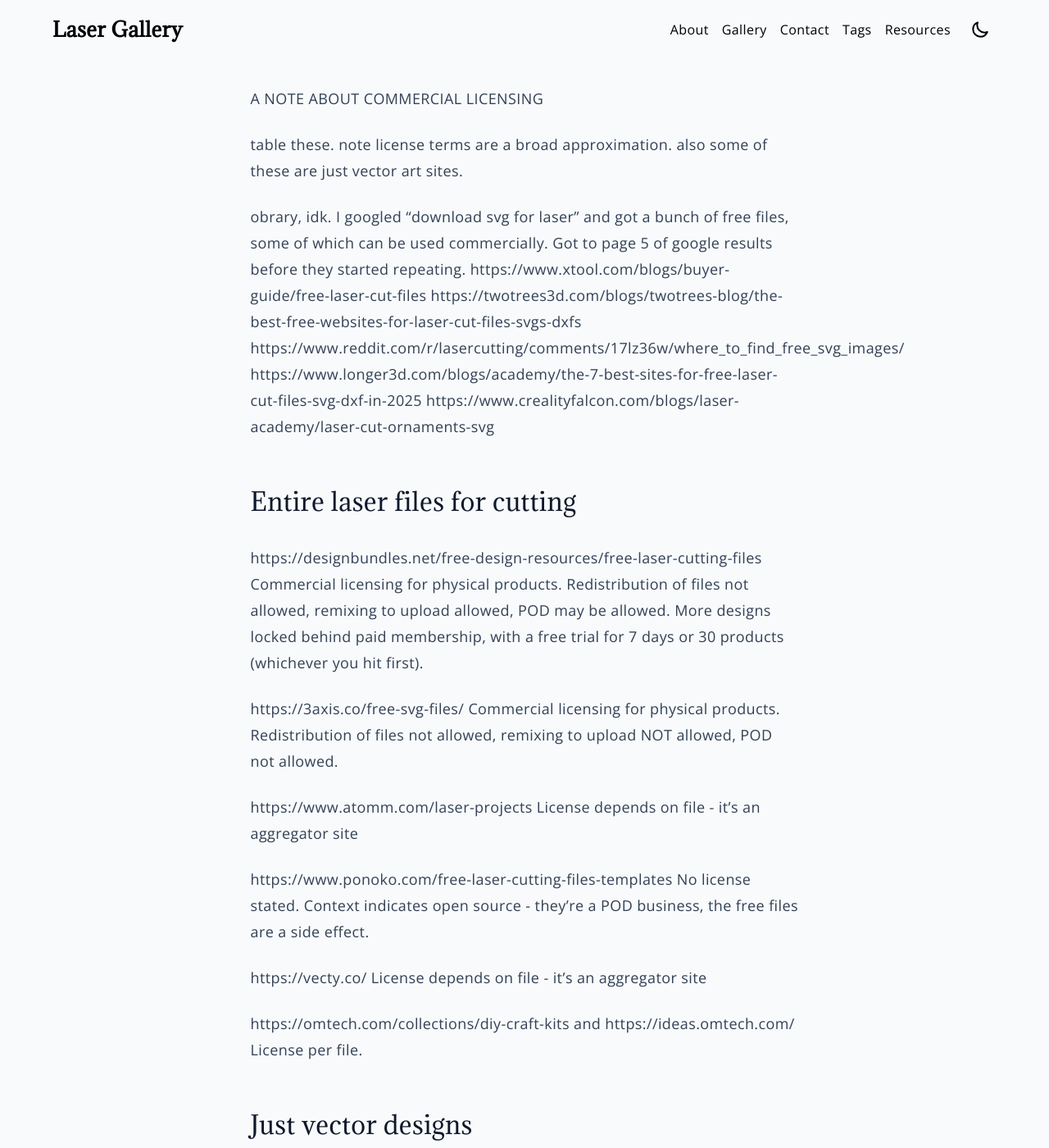
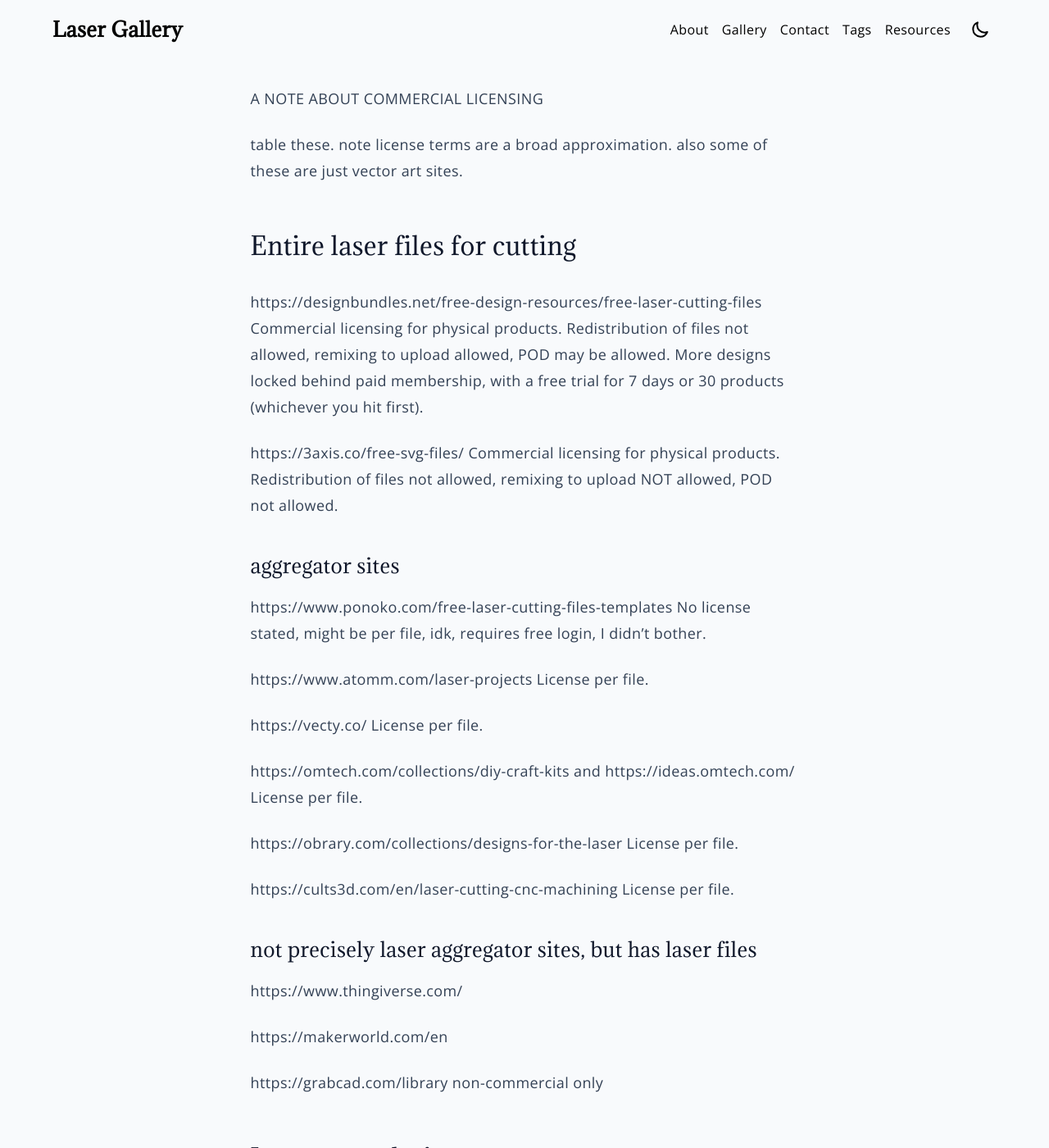
Before and after one commit to paper-engineer/laser-gallery, a Jekyll site: the page built from docs/_pages/file-libraries.md, in a window 1280 px wide and 1400 px high. Shown: the whole window at 82% size. Built offline with Jekyll 4.4.1, drawn with Linux system fonts in a browser that asks for light colours.

Commit message:
Update file-libraries.md

```diff
--- a/docs/_pages/file-libraries.md
+++ b/docs/_pages/file-libraries.md
@@ -7,8 +7,6 @@ A NOTE ABOUT COMMERCIAL LICENSING
 
 table these. note license terms are a broad approximation. also some of these are just vector art sites.
 
-obrary, idk. I googled "download svg for laser" and got a bunch of free files, some of which can be used commercially. Got to page 5 of google results before they started repeating. https://www.xtool.com/blogs/buyer-guide/free-laser-cut-files https://twotrees3d.com/blogs/twotrees-blog/the-best-free-websites-for-laser-cut-files-svgs-dxfs https://www.reddit.com/r/lasercutting/comments/17lz36w/where_to_find_free_svg_images/ https://www.longer3d.com/blogs/academy/the-7-best-sites-for-free-laser-cut-files-svg-dxf-in-2025 https://www.crealityfalcon.com/blogs/laser-academy/laser-cut-ornaments-svg
-
 ## Entire laser files for cutting
 
 https://designbundles.net/free-design-resources/free-laser-cutting-files
@@ -17,17 +15,34 @@ Commercial licensing for physical products. Redistribution of files not allowed,
 https://3axis.co/free-svg-files/
 Commercial licensing for physical products. Redistribution of files not allowed, remixing to upload NOT allowed, POD not allowed.
 
-https://www.atomm.com/laser-projects
-License depends on file - it's an aggregator site
+### aggregator sites
 
 https://www.ponoko.com/free-laser-cutting-files-templates
-No license stated. Context indicates open source - they're a POD business, the free files are a side effect.
+No license stated, might be per file, idk, requires free login, I didn't bother.
+
+https://www.atomm.com/laser-projects
+License per file.
 
 https://vecty.co/
-License depends on file - it's an aggregator site
+License per file.
 
 https://omtech.com/collections/diy-craft-kits and https://ideas.omtech.com/
 License per file.
+
+https://obrary.com/collections/designs-for-the-laser
+License per file.
+
+https://cults3d.com/en/laser-cutting-cnc-machining
+License per file.
+
+### not precisely laser aggregator sites, but has laser files
+
+https://www.thingiverse.com/
+
+https://makerworld.com/en
+
+https://grabcad.com/library
+non-commercial only
 
 ## Just vector designs
 
```
